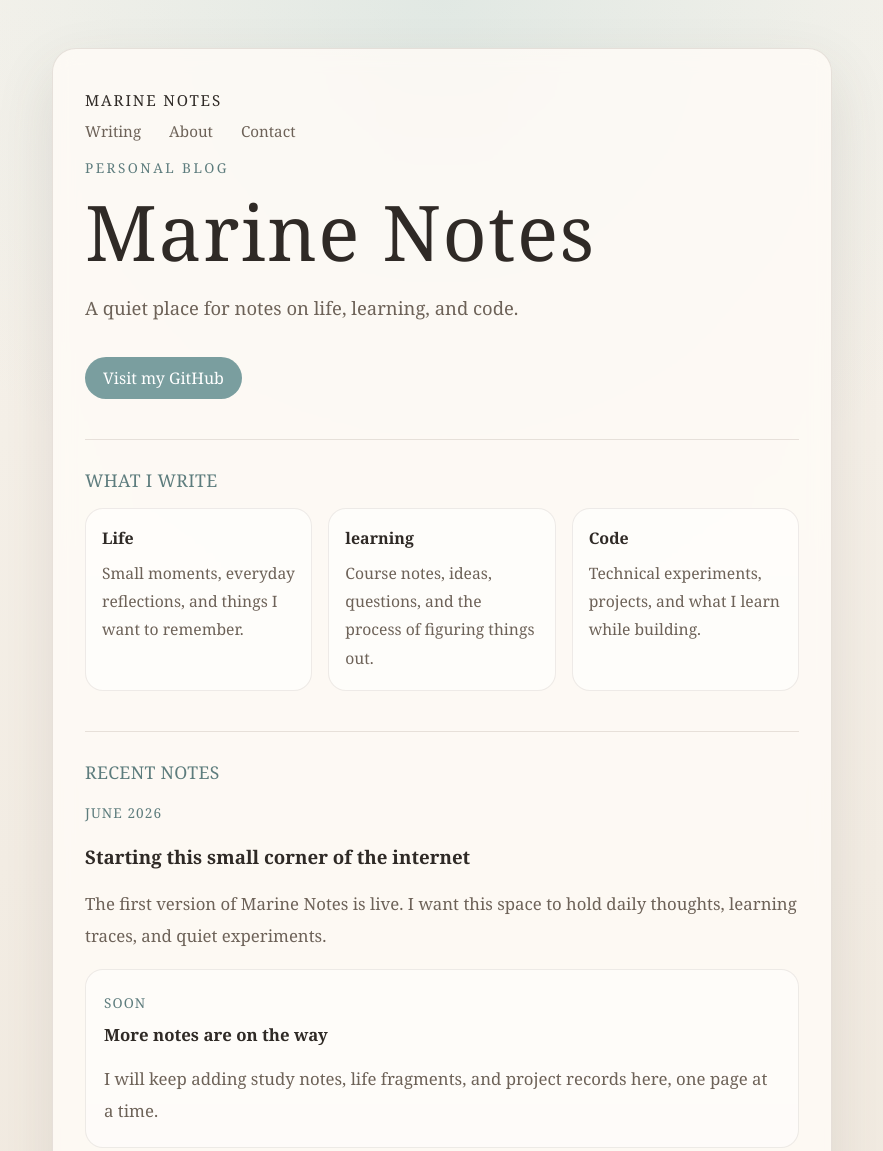
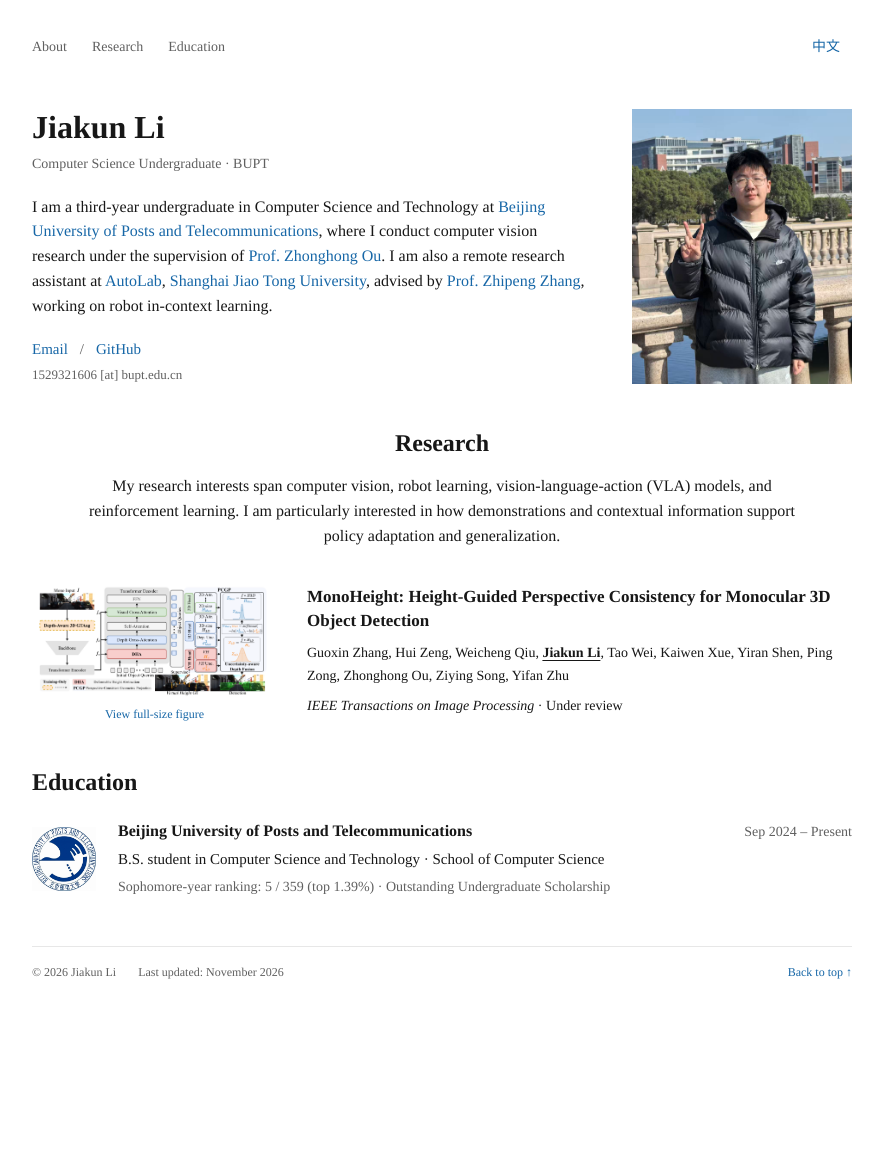
Before and after one commit to ljk-777/ljk-777.github.io, a plain HTML site: page index.html in a window 1280 px wide. Shown: the top 1151 px of the page, without its empty margins (198-1081 px from the left). After the commit the page ends 1006 px from the top, so only its background shows below. Drawn offline with Linux system fonts and the light colour scheme.

Commit message:
Publish independent academic homepage on GitHub Pages

```diff
--- a/index.html
+++ b/index.html
@@ -1,105 +1,74 @@
 <!doctype html>
-<html lang="'en-US">
-  <head>
-    <link href="styles/style.css" rel="stylesheet" />
-    <meta charset="utf-8" />
-    <meta name="'view" content="width=device-width" />
-    <title>Marine notes</title>
-    <link
-      href="https://fonts.googleapis.com/css?family=Open+Sans"
-      rel="stylesheet"
-    />
-  </head>
-  <body>
-    <main>
-      <nav class="site-nav">
-        <span class="site-mark">Marine Notes</span>
-        <div class="nav-links">
-          <a href="#writing">Writing</a>
-          <a href="#about">About</a>
-          <a href="#contact">Contact</a>
+<html lang="en" data-theme="light">
+<head>
+  <meta charset="utf-8" />
+  <meta name="viewport" content="width=device-width, initial-scale=1" />
+  <meta name="description" content="Jiakun Li, a Computer Science undergraduate at BUPT. Research in computer vision, robot learning, vision-language-action models, and reinforcement learning." />
+  <meta name="theme-color" content="#ffffff" />
+  <meta property="og:title" content="Jiakun Li" />
+  <meta property="og:description" content="Computer vision, robot learning, vision-language-action models, and reinforcement learning." />
+  <meta property="og:type" content="website" />
+  <meta property="og:url" content="https://ljk-777.github.io/" />
+  <link rel="canonical" href="https://ljk-777.github.io/" />
+  <link rel="icon" href="assets/icon.svg" type="image/svg+xml" />
+  <link rel="stylesheet" href="styles/style.css" />
+  <script src="scripts/main.js" defer></script>
+  <title>Jiakun Li</title>
+</head>
+<body>
+  <a class="skip-link" href="#main" data-i18n="skip">Skip to content</a>
+  <div class="page">
+    <header class="site-header">
+      <nav aria-label="Main navigation">
+        <a href="#about" data-i18n="navAbout">About</a>
+        <a href="#research" data-i18n="navResearch">Research</a>
+        <a href="#education" data-i18n="navEducation">Education</a>
+      </nav>
+      <div class="header-controls">
+        <button id="language-toggle" type="button" aria-label="切换到中文" hidden>中文</button>
+      </div>
+    </header>
+    <main id="main">
+      <section class="introduction" id="about" aria-labelledby="name">
+        <div class="intro-copy">
+          <h1 id="name">Jiakun Li</h1>
+          <p class="affiliation" data-i18n="affiliation">Computer Science Undergraduate · BUPT</p>
+          <p><span data-i18n="introStart">I am a third-year undergraduate in Computer Science and Technology at </span><a href="https://www.bupt.edu.cn/" target="_blank" rel="noopener noreferrer" data-i18n="bupt">Beijing University of Posts and Telecommunications</a><span data-i18n="introVisionStart">, where I conduct computer vision research under the supervision of </span><a href="https://bupt.teacher.360eol.com/teacherBasic/preview?teacherId=27752" target="_blank" rel="noopener noreferrer" data-i18n="advisorOu">Prof. Zhonghong Ou</a><span data-i18n="introAutoLabStart">. I am also a remote research assistant at </span><a href="https://github.com/AutoLab-SAI-SJTU" target="_blank" rel="noopener noreferrer">AutoLab</a><span data-i18n="labUniversitySeparator">, </span><a href="https://www.sjtu.edu.cn/" target="_blank" rel="noopener noreferrer" data-i18n="sjtu">Shanghai Jiao Tong University</a><span data-i18n="introAdvisor">, advised by </span><a href="https://zhipengzhang.cn/" target="_blank" rel="noopener noreferrer" data-i18n="advisorZhang">Prof. Zhipeng Zhang</a><span data-i18n="introEnd">, working on robot in-context learning.</span></p>
+          <div class="contact-line"><a href="mailto:1529321606@bupt.edu.cn">Email</a><span aria-hidden="true">/</span><a href="https://github.com/ljk-777" target="_blank" rel="noopener noreferrer">GitHub</a></div>
+          <p class="email-address">1529321606 [at] bupt.edu.cn</p>
         </div>
-      </nav>
-      <section class="hero">
-        <p class="eyebrow">Personal blog</p>
-        <h1>Marine Notes</h1>
-        <p class="intro">
-          A quiet place for notes on life, learning, and code.
-        </p>
-        <a class="button" href="https://github.com/ljk-777">Visit my GitHub</a>
+        <figure class="portrait"><img src="assets/jiakun-li.jpg" width="1706" height="1279" alt="Jiakun Li on campus" fetchpriority="high" /></figure>
       </section>
 
-      <section id="writing">
-        <h2>What I Write</h2>
-        <div class="cards">
-          <articla class="card">
-            <h3>Life</h3>
-            <p>
-              Small moments, everyday reflections, and things I want to
-              remember.
-            </p>
-          </articla>
+      <section id="research" aria-labelledby="research-title">
+        <div class="research-summary">
+          <h2 id="research-title" data-i18n="researchTitle">Research</h2>
+          <p data-i18n="introResearch">My research interests span computer vision, robot learning, vision-language-action (VLA) models, and reinforcement learning. I am particularly interested in how demonstrations and contextual information support policy adaptation and generalization.</p>
+        </div>
+        <article class="research-row">
+          <figure class="research-figure paper-figure"><a href="assets/monoheight-framework.png" target="_blank" rel="noopener noreferrer" aria-label="View the full MonoHeight framework diagram"><img src="assets/monoheight-framework.png" width="2262" height="1094" alt="MonoHeight framework: deformable height abstraction, perspective-consistent geometric projection, and uncertainty-aware depth fusion" loading="lazy" /></a><figcaption><a href="assets/monoheight-framework.png" target="_blank" rel="noopener noreferrer" data-i18n="viewFigure">View full-size figure</a></figcaption></figure>
+          <div class="entry-copy">
+            <h3>MonoHeight: Height-Guided Perspective Consistency for Monocular 3D Object Detection</h3>
+            <p class="paper-authors">Guoxin Zhang, Hui Zeng, Weicheng Qiu, <strong>Jiakun Li</strong>, Tao Wei, Kaiwen Xue, Yiran Shen, Ping Zong, Zhonghong Ou, Ziying Song, Yifan Zhu</p>
+            <p class="entry-status"><em>IEEE Transactions on Image Processing</em><span data-i18n="underReview"> · Under review</span></p>
+          </div>
+        </article>
+      </section>
 
-          <article class="card">
-            <h3>learning</h3>
-            <p>
-              Course notes, ideas, questions, and the process of figuring things
-              out.
-            </p>
-          </article>
-
-          <article class="card">
-            <h3>Code</h3>
-            <p>
-              Technical experiments, projects, and what I learn while building.
-            </p>
-          </article>
+      <section id="education" aria-labelledby="education-title">
+        <h2 id="education-title" data-i18n="educationTitle">Education</h2>
+        <div class="education-entry">
+          <img class="university-logo" src="assets/bupt-logo.png" width="480" height="480" alt="Beijing University of Posts and Telecommunications emblem" loading="lazy" />
+          <div class="education-copy">
+          <div class="education-heading"><h3><a href="https://www.bupt.edu.cn/" target="_blank" rel="noopener noreferrer" data-i18n="bupt">Beijing University of Posts and Telecommunications</a></h3><span class="education-date" data-i18n="educationDate">Sep 2024 – Present</span></div>
+          <p data-i18n="degree">B.S. student in Computer Science and Technology · School of Computer Science</p>
+          <p class="education-details" data-i18n="educationDetails">Sophomore-year ranking: 5 / 359 (top 1.39%) · Outstanding Undergraduate Scholarship</p>
+          </div>
         </div>
       </section>
 
-      <section class="notes-preview">
-        <h2>Recent Notes</h2>
-        <div class=""notes-list">
-          <article class=""note-item>
-            <p class="note-date">June 2026</p>
-            <h3>Starting this small corner of the internet</h3>
-          <p>
-            The first version of Marine Notes is live. I want this space to hold
-            daily thoughts, learning traces, and quiet experiments.
-          </p>
-          </article>
-
-          <article class="note-item">
-          <p class="note-date">Soon</p>
-          <h3>More notes are on the way</h3>
-          <p>
-            I will keep adding study notes, life fragments, and project records
-            here, one page at a time.
-          </p>
-          </article>
-        </div>
-      </section>
-
-      <section id=""about">
-        <h2>About</h2>
-        <p>
-          I'm Marine, a student who is learning by building. This is my small
-          corner of the internet for everyday thoughts, study notes, and
-          technical experiments.
-        </p>
-      </section>
-
-      <section id="contact">
-        <h2>Contact</h2>
-        <p>GitHub: <a href="https://github.com/ljk-777">ljk-777</a></p>
-        <p>Email: <a href="mailto:ljk21202@gamil.com">ljk21202@gmail.com</a></p>
-      </section>
-
-      <section>
-        <footer class="footer">
-          <p>Built with curiosity.</p>
-        </footer>
-      </section>
     </main>
-  </body>
+    <footer class="site-footer"><span>© 2026 Jiakun Li</span><span data-i18n="updated">Last updated: November 2026</span><a href="#about" data-i18n="backToTop">Back to top ↑</a></footer>
+  </div>
+</body>
 </html>
--- /dev/null
+++ b/scripts/main.js
@@ -0,0 +1,49 @@
+(() => {
+  const languageButton = document.querySelector("#language-toggle");
+  const translatedNodes = [...document.querySelectorAll("[data-i18n]")];
+  const english = new Map(translatedNodes.map((node) => [node, node.textContent]));
+  const chinese = {
+    skip: "跳到正文", navAbout: "简介", navResearch: "研究", navEducation: "教育",
+    affiliation: "计算机科学与技术本科生 · 北京邮电大学",
+    introStart: "我目前是",
+    bupt: "北京邮电大学",
+    introVisionStart: "计算机科学与技术专业大三本科生，在",
+    advisorOu: "欧中洪教授",
+    introAutoLabStart: "指导下开展计算机视觉研究。目前也在",
+    labUniversitySeparator: "（",
+    sjtu: "上海交通大学",
+    introAdvisor: "）担任远程科研助理，在",
+    advisorZhang: "张志鹏教授",
+    introEnd: "指导下参与机器人上下文学习研究。",
+    introResearch: "我的研究兴趣包括计算机视觉、机器人学习、视觉语言动作模型（VLA）与强化学习，尤其关注机器人如何利用示范和上下文信息，实现策略适配与泛化。",
+    researchTitle: "研究",
+    viewFigure: "查看完整框架图",
+    underReview: " · 在审",
+    educationTitle: "教育背景",
+    educationDate: "2024.09 – 至今",
+    degree: "计算机学院 · 计算机科学与技术专业本科生",
+    educationDetails: "大二学年排名：5 / 359（前 1.39%） · 本科生优秀奖学金",
+    updated: "最近更新：2026 年 11 月",
+    backToTop: "返回顶部 ↑",
+  };
+
+  let language = "en";
+  try { language = localStorage.getItem("marine-homepage-language") === "zh" ? "zh" : "en"; } catch { /* Preferences are optional. */ }
+
+  function setLanguage(nextLanguage) {
+    language = nextLanguage;
+    for (const node of translatedNodes) {
+      node.textContent = language === "zh" ? (chinese[node.dataset.i18n] ?? english.get(node)) : english.get(node);
+    }
+    document.documentElement.lang = language === "zh" ? "zh-CN" : "en";
+    languageButton.textContent = language === "zh" ? "EN" : "中文";
+    languageButton.setAttribute("aria-label", language === "zh" ? "Switch to English" : "切换到中文");
+  }
+
+  languageButton.hidden = false;
+  setLanguage(language);
+  languageButton.addEventListener("click", () => {
+    setLanguage(language === "en" ? "zh" : "en");
+    try { localStorage.setItem("marine-homepage-language", language); } catch { /* Keep the page usable without storage. */ }
+  });
+})();
--- a/styles/style.css
+++ b/styles/style.css
@@ -1,234 +1,100 @@
 :root {
-  --bg: #f5f1ea;
-  --paper: rgba(255, 252, 247, 0.82);
-  --text: #2f2a26;
-  --muted: #6d6258;
-  --line: rgba(92, 74, 60, 0.14);
-  --accent: #7a9e9f;
-  --accent-deep: #5d7c7d;
-  --shadow: 0 24px 60px rgba(80, 67, 58, 0.12);
+  color-scheme: light;
+  --background: #ffffff;
+  --text: #171717;
+  --muted: #606060;
+  --link: #1767a7;
+  --line: #e7e7e7;
+  --font: Times, "Times New Roman", "Songti SC", SimSun, serif;
 }
-
-* {
-  box-sizing: border-box;
+* { box-sizing: border-box; }
+html { scroll-padding-top: 24px; background: #ffffff; }
+body { margin: 0; background: var(--background); color: var(--text); font-family: var(--font); font-size: 16px; line-height: 1.55; }
+::selection { color: #153654; background: #e2edf7; }
+a { color: var(--link); text-decoration: none; text-underline-offset: 3px; }
+a:hover { text-decoration: underline; }
+button { font: inherit; }
+:focus-visible { outline: 2px solid var(--link); outline-offset: 5px; }
+[hidden] { display: none !important; }
+.skip-link { position: fixed; top: -70px; left: 20px; z-index: 10; padding: 8px 15px; background: #ffffff; border: 1px solid currentColor; }
+.skip-link:focus { top: 12px; }
+.page { max-width: 900px; margin: 0 auto; padding: 25px 40px 25px; }
+.site-header { display: grid; grid-template-columns: minmax(0, 1fr) max-content; align-items: center; gap: 24px; margin-bottom: 38px; }
+.site-header nav { display: flex; flex-wrap: wrap; gap: 10px 25px; }
+.site-header nav a { color: var(--muted); font-size: 14px; }
+.site-header nav a:hover { color: var(--link); }
+.header-controls { justify-self: end; }
+.header-controls button { display: block; min-width: 52px; min-height: 44px; padding: 8px 12px; border: 0; color: var(--link); background: none; font-size: 14px; cursor: pointer; touch-action: manipulation; }
+.introduction { display: grid; grid-template-columns: minmax(0, 1fr) 220px; align-items: center; gap: 40px; }
+h1 { margin: 0 0 6px; font-size: 32px; font-weight: 700; line-height: 1.25; }
+p { margin: 0 0 14px; }
+.affiliation { margin: 0 0 20px; color: var(--muted); font-size: 14px; }
+.portrait { width: 100%; margin: 0; }
+.portrait img { display: block; width: 100%; height: auto; aspect-ratio: 4 / 5; object-fit: cover; object-position: 50% 35%; }
+.contact-line { display: flex; flex-wrap: wrap; align-items: center; gap: 12px; margin-top: 19px; font-size: 15px; }
+.contact-line > span { color: var(--muted); }
+.email-address { margin: 4px 0 0; color: var(--muted); font-size: 13px; }
+main > section + section { margin-top: 43px; }
+h2 { margin: 0 0 22px; font-size: 24px; font-weight: 700; line-height: 1.3; }
+.research-summary { max-width: 740px; margin: 0 auto 30px; text-align: center; }
+.research-summary h2 { margin-bottom: 15px; }
+.research-summary p { margin: 0; }
+.research-row { display: grid; grid-template-columns: 245px minmax(0, 1fr); align-items: center; gap: 30px; }
+.research-figure { margin: 0; }
+.research-figure img { display: block; width: 100%; height: auto; }
+.paper-figure img { object-fit: contain; }
+.research-figure figcaption { margin-top: 8px; color: var(--muted); font-size: 12px; text-align: center; }
+h3 { margin: 0 0 8px; font-size: 17px; font-weight: 700; line-height: 1.4; }
+.entry-copy p { margin-bottom: 8px; font-size: 15px; line-height: 1.55; }
+.entry-copy .entry-meta { color: var(--muted); font-size: 14px; }
+.entry-copy .paper-authors { font-size: 14px; line-height: 1.65; }
+.paper-authors strong { font-weight: 700; text-decoration: underline; text-underline-offset: 3px; }
+.entry-copy .entry-status { font-size: 14px; }
+.entry-copy > :last-child { margin-bottom: 0; }
+.education-entry { display: grid; grid-template-columns: 64px minmax(0, 1fr); align-items: center; gap: 22px; }
+.university-logo { display: block; width: 64px; height: 64px; object-fit: contain; }
+.education-heading { display: flex; align-items: baseline; justify-content: space-between; gap: 5px 20px; flex-wrap: wrap; }
+.education-heading h3 { margin: 0; font-size: 16px; }
+.education-heading h3 a { color: var(--text); }
+.education-date { flex-shrink: 0; color: var(--muted); font-size: 14px; }
+.education-copy > p { margin: 5px 0 0; font-size: 15px; }
+.education-copy > .education-details { color: var(--muted); font-size: 14px; }
+.site-footer { display: flex; flex-wrap: wrap; gap: 8px 22px; margin-top: 48px; padding-top: 16px; border-top: 1px solid var(--line); color: var(--muted); font-size: 12px; }
+.site-footer > a { margin-left: auto; }
+@media (max-width: 760px) {
+  .page { padding: 21px 28px 25px; }
+  .introduction { grid-template-columns: minmax(0, 1fr) 175px; gap: 27px; }
+  .research-row { grid-template-columns: 210px minmax(0, 1fr); gap: 25px; }
 }
-
-body {
-  margin: 0;
-  min-height: 100vh;
-  padding: 48px 20px;
-  background:
-    radial-gradient(circle at top, rgba(168, 205, 205, 0.28), transparent 32%),
-    linear-gradient(180deg, #f7f3ec 0%, #efe7dc 100%);
-  color: var(--text);
-  font-family: "Georgia", "Times New Roman", serif;
+@media (max-width: 570px) {
+  .page { padding: 17px 22px 22px; }
+  .site-header { margin-bottom: 28px; gap: 12px; }
+  .site-header nav { gap: 10px 18px; }
+  .site-header nav a, .header-controls button { font-size: 13px; }
+  .introduction { grid-template-columns: minmax(0, 1fr) 98px; column-gap: 15px; row-gap: 0; align-items: start; }
+  .intro-copy { display: contents; }
+  h1 { grid-column: 1; font-size: 30px; }
+  .affiliation { grid-column: 1; margin-bottom: 22px; font-size: 13px; }
+  .portrait { grid-column: 2; grid-row: 1 / 3; align-self: start; }
+  .intro-copy > p:not(.affiliation), .contact-line { grid-column: 1 / -1; }
+  .contact-line { margin-top: 4px; }
+  main > section + section { margin-top: 35px; }
+  h2 { margin-bottom: 19px; }
+  .research-row { grid-template-columns: 1fr; gap: 17px; }
+  .research-figure { width: min(100%, 280px); }
+  .paper-figure { width: 100%; }
+  .paper-figure figcaption { text-align: left; }
+  .education-entry { grid-template-columns: 48px minmax(0, 1fr); align-items: start; gap: 15px; }
+  .university-logo { width: 48px; height: 48px; margin-top: 3px; }
+  .education-heading h3 { font-size: 16px; }
+  .education-date { font-size: 13px; }
+  .education-copy > p { font-size: 14px; }
+  .education-copy > .education-details { font-size: 13px; }
+  .site-footer { margin-top: 35px; gap: 5px 15px; font-size: 11px; }
 }
-main {
-  max-width: 780px;
-  margin: 0 auto;
-  padding: 40px 32px;
-  background: var(--paper);
-  border: 1px solid var(--line);
-  border-radius: 24px;
-  box-shadow: var(--shadow);
-  backdrop-filter: blur(10px);
+@media (max-width: 360px) {
+  .page { padding-left: 18px; padding-right: 18px; }
+  .site-header nav { gap: 8px 14px; }
+  .introduction { grid-template-columns: minmax(0, 1fr) 84px; gap: 0 12px; }
+  h1 { font-size: 28px; }
 }
-section + section {
-  margin-top: 40px;
-  padding-top: 28px;
-  border-top: 1px solid var(--line);
-}
-h1,
-h2 {
-  margin: 0 0 16px;
-  font-weight: 500;
-  letter-spacing: 0.02em;
-}
-h1 {
-  font-size: clamp(2.8rem, 7vw, 4.8rem);
-  line-height: 1.05;
-}
-
-h2 {
-  font-size: 1.1rem;
-  text-transform: uppercase;
-  color: var(--accent-deep);
-}
-p,
-li {
-  font-size: 1.05rem;
-  line-height: 1.9;
-  color: var(--muted);
-}
-
-ul {
-  margin: 0;
-  padding-left: 20px;
-}
-
-a {
-  color: var(--accent-deep);
-  text-decoration: none;
-  border-bottom: 1px solid rgba(93, 124, 125, 0.35);
-}
-
-a:hover {
-  color: var(--text);
-}
-@media (max-width: 640px) {
-  body {
-    padding: 24px 14px;
-  }
-
-  main {
-    padding: 28px 20px;
-    border-radius: 18px;
-  }
-  section + section {
-    margin-top: 28px;
-    padding-top: 20px;
-  }
-}
-.hero {
-  margin-bottom: 12px;
-}
-.eyebrow {
-  margin-bottom: 12px;
-  font-size: 0.85rem;
-  letter-spacing: 0.18em;
-  text-transform: uppercase;
-  color: var(--accent-deep);
-}
-.intro {
-  max-width: 32rem;
-  font-size: 1.15rem;
-}
-.cards {
-  display: grid;
-  grid-template-columns: repeat(3, minmax(0, 1fr));
-  gap: 16px;
-}
-.card {
-  padding: 18px 16px;
-  background: rgba(255, 255, 255, 0.55);
-  border: 1px solid rgba(92, 74, 60, 0.1);
-  border-radius: 18px;
-}
-.card h3 {
-  margin: 0 0 10px;
-  font-size: 1rem;
-  font-weight: 600;
-  color: var(--text);
-}
-.card p {
-  margin: 0;
-  font-size: 0.98rem;
-  line-height: 1.8;
-}
-@media (max-width: 700px) {
-  .card {
-    grid-template-columns: 1fr;
-  }
-}
-.button {
-  display: inline-block;
-  margin-top: 12px;
-  padding: 10px 18px;
-  border-radius: 999px;
-  background: var(--accent);
-  color: white;
-  border: none;
-  text-decoration: none;
-  transition:
-    transform 0.2s ease,
-    background 0.2s ease;
-}
-.button:hover {
-  background: var(--accent-deep);
-  color: whote;
-  transform: translateY(-1px);
-}
-.footer {
-  margin-top: 8px;
-  text-align: center;
-}
-
-.footer p {
-  font-size: 0.95rem;
-  color: var(--muted);
-}
-.site-env {
-  display: flex;
-  align-items: center;
-  justify-content: space-between;
-  margin-bottom: 56px;
-  padding-bottom: 18px;
-  border-bottom: 1px solid var(--line);
-}
-.site-mark {
-  font-size: 0.95rem;
-  letter-spacing: 0.12em;
-  text-transform: uppercase;
-  color: var(--text);
-  white-space: nowrap;
-}
-.nav-links {
-  display: flex;
-  gap: 28px;
-  align-items: center;
-  margin-top: 10px;
-}
-.nav-links a {
-  border-bottom: none;
-  font-size: 0.95rem;
-  color: var(--muted);
-}
-.nav-links a:hover {
-  color: var(--text);
-}
-.notes-preview {
-  position: relative;
-}
-
-.notes-list {
-  display: grid;
-  gap: 16px;
-}
-
-.note-item {
-  padding: 20px 18px;
-  background: rgba(255, 255, 255, 0.48);
-  border: 1px solid rgba(92, 74, 60, 0.1);
-  border-radius: 18px;
-}
-
-.note-date {
-  margin: 0 0 8px;
-  font-size: 0.85rem;
-  letter-spacing: 0.08em;
-  text-transform: uppercase;
-  color: var(--accent-deep);
-}
-
-.note-item h3 {
-  margin: 0 0 10px;
-  font-size: 1.05rem;
-  color: var(--text);
-}
-
-.note-item p:last-child {
-  margin-bottom: 0;
-}
-
-@media (max-width: 640px) {
-  .site-nav {
-    flex-direction: column;
-    align-items: flex-start;
-    gap: 14px;
-  }
-
-  .nav-links {
-    gap: 14px;
-    flex-wrap: wrap;
-  }
-}
```
Also changed, not shown: assets/bupt-logo.png (added), assets/icon.svg (added), assets/jiakun-li.jpg (added), assets/monoheight-framework.png (added), 3 other files.
